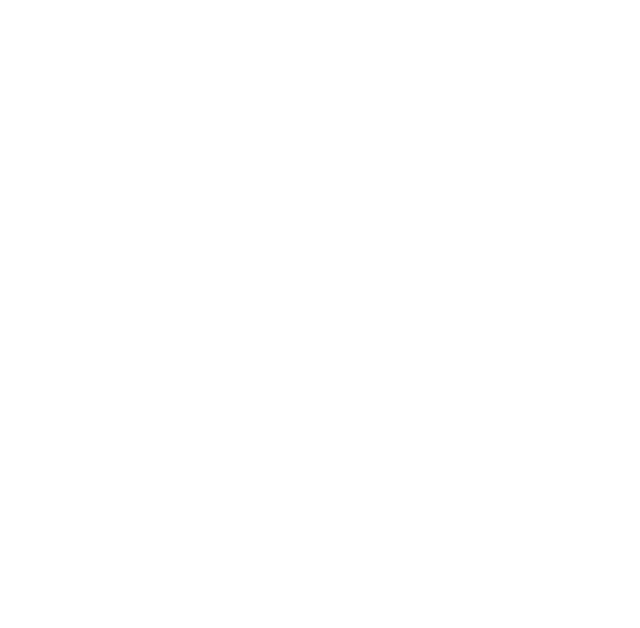
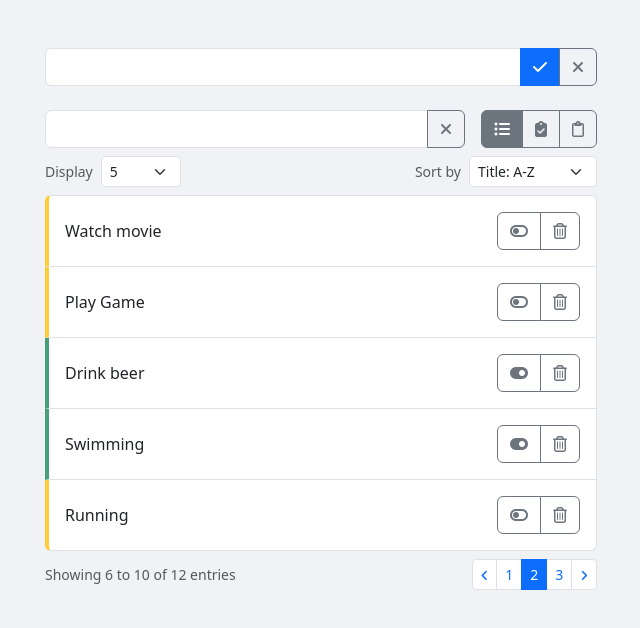
Before and after one commit to Thanatorn30/MyProject, a React (Create React App) app: page / in a window 1280 px wide. Shown: the top 628 px of the page, without its empty margins (319-959 px from the left). Built offline with nearby package versions, Linux system fonts and the light colour scheme.

Commit message:
ToDoList Template

```diff
--- a/src/App.js
+++ b/src/App.js
@@ -1,6 +1,220 @@
 
-function App() {
-  return null
-}
+    function App() {
+      return (
+        <div className="container mt-5 mb-3" style={{ maxWidth: 576 }}>
+          <div className="my-4">
+            {/* ********** ADD TODO FORM ********** */}
+            <form>
+              <div className="input-group">
+                <input type="text" className="form-control" />
+                <button className="btn btn-primary">
+                  <i className="fa-solid fa-check" />
+                </button>
+                <button className="btn btn-outline-secondary">
+                  <i className="fa-solid fa-xmark" />
+                </button>
+              </div>
+              {/* <small className="text-danger">Title is required.</small> */}
+            </form>
+            {/* ********** END ADD TODO FORM ********** */}
+          </div>
 
+          <div className="my-2 d-flex gap-3">
+            {/* ********** SEARCH TEXT ********** */}
+            <div className="input-group">
+              <input type="text" className="form-control" />
+              <button className="btn btn-outline-secondary">
+                <i className="fa-solid fa-xmark" />
+              </button>
+            </div>
+            {/* ********** END SEARCH TEXT ********** */}
+
+            {/* ********** SEARCH STATUS ********** */}
+            <div className="btn-group">
+              <input
+                type="radio"
+                className="btn-check"
+                name="status"
+                id="all"
+                defaultChecked
+              />
+              <label className="btn btn-outline-secondary" htmlFor="all">
+                <i className="fa-solid fa-list-ul" />
+              </label>
+              <input
+                type="radio"
+                className="btn-check"
+                name="status"
+                value="completed"
+                id="completed"
+              />
+              <label className="btn btn-outline-secondary" htmlFor="completed">
+                <i className="fa-solid fa-clipboard-check" />
+              </label>
+              <input
+                type="radio"
+                className="btn-check"
+                name="status"
+                value="pending"
+                id="pending"
+              />
+              <label className="btn btn-outline-secondary" htmlFor="pending">
+                <i className="fa-regular fa-clipboard" />
+              </label>
+            </div>
+            {/* ********** END SEARCH STATUS ********** */}
+          </div>
+
+          <div className="my-2 d-flex justify-content-between">
+            {/* ********** PAGE LIMIT ********** */}
+            <div className="d-flex gap-2 align-items-center">
+              <small className="text-muted">Display</small>
+              <select
+                className="form-select form-select-sm"
+                style={{ width: '5rem' }}
+              >
+                <option>5</option>
+                <option>10</option>
+                <option>25</option>
+              </select>
+            </div>
+            {/* ********** END PAGE LIMIT ********** */}
+
+            {/* ********** SORT BY ********** */}
+            <div className="d-flex gap-2 align-items-center">
+              <small className="text-muted">Sort by</small>
+              <select
+                className="form-select form-select-sm"
+                style={{ width: '8rem' }}
+              >
+                <option>Title: A-Z</option>
+                <option>Title: Z-A</option>
+              </select>
+            </div>
+            {/* ********** END SORT BY ********** */}
+          </div>
+
+          {/* ********** TODO LIST ********** */}
+          <ul className="list-group my-2">
+            {/* ********** TODO ITEM#1 ********** */}
+            <li className="list-group-item p-3 callout-warning">
+              <div className="d-flex align-items-center">
+                <span className="flex-fill" role="button">
+                  Watch movie
+                </span>
+                <div className="btn-group">
+                  <button className="btn btn-outline-secondary">
+                    <i className="fa-solid fa-toggle-off" />
+                  </button>
+                  <button className="btn btn-outline-secondary">
+                    <i className="fa-regular fa-trash-can" />
+                  </button>
+                </div>
+              </div>
+            </li>
+            {/* ********** END TODO ITEM#1 ********** */}
+
+            {/* ********** TODO ITEM#2 ********** */}
+            <li className="list-group-item p-3 callout-warning">
+              <div className="d-flex align-items-center">
+                <span className="flex-fill" role="button">
+                  Play Game
+                </span>
+                <div className="btn-group">
+                  <button className="btn btn-outline-secondary">
+                    <i className="fa-solid fa-toggle-off" />
+                  </button>
+                  <button className="btn btn-outline-secondary">
+                    <i className="fa-regular fa-trash-can" />
+                  </button>
+                </div>
+              </div>
+            </li>
+            {/* ********** END TODO ITEM#2 ********** */}
+
+            {/* ********** TODO ITEM#3 ********** */}
+            <li className="list-group-item p-3 callout-success">
+              <div className="d-flex align-items-center">
+                <span className="flex-fill" role="button">
+                  Drink beer
+                </span>
+                <div className="btn-group">
+                  <button className="btn btn-outline-secondary">
+                    <i className="fa-solid fa-toggle-on" />
+                  </button>
+                  <button className="btn btn-outline-secondary">
+                    <i className="fa-regular fa-trash-can" />
+                  </button>
+                </div>
+              </div>
+            </li>
+            {/* ********** END TODO ITEM#3 ********** */}
+
+            {/* ********** TODO ITEM#4 ********** */}
+            <li className="list-group-item p-3 callout-success">
+              <div className="d-flex align-items-center">
+                <span className="flex-fill" role="button">
+                  Swimming
+                </span>
+                <div className="btn-group">
+                  <button className="btn btn-outline-secondary">
+                    <i className="fa-solid fa-toggle-on" />
+                  </button>
+                  <button className="btn btn-outline-secondary">
+                    <i className="fa-regular fa-trash-can" />
+                  </button>
+                </div>
+              </div>
+            </li>
+            {/* ********** END TODO ITEM#4 ********** */}
+
+            {/* ********** TODO ITEM#5 ********** */}
+            <li className="list-group-item p-3 callout-warning">
+              <div className="d-flex align-items-center">
+                <span className="flex-fill" role="button">
+                  Running
+                </span>
+                <div className="btn-group">
+                  <button className="btn btn-outline-secondary">
+                    <i className="fa-solid fa-toggle-off" />
+                  </button>
+                  <button className="btn btn-outline-secondary">
+                    <i className="fa-regular fa-trash-can" />
+                  </button>
+                </div>
+              </div>
+            </li>
+            {/* ********** END TODO ITEM#5 ********** */}
+          </ul>
+          {/* ********** END TODO LIST ********** */}
+
+          <div className="my-2 d-flex justify-content-between align-items-center">
+            <small className="text-muted">Showing 6 to 10 of 12 entries</small>
+            {/* ********** PAGINATION ********** */}
+            <ul className="pagination pagination-sm mb-0">
+              <li className="page-item">
+                <button className="page-link">
+                  <i className="fa-solid fa-angle-left small" />
+                </button>
+              </li>
+              <li className="page-item">
+                <button className="page-link">1</button>
+              </li>
+              <li className="page-item active">
+                <button className="page-link">2</button>
+              </li>
+              <li className="page-item">
+                <button className="page-link">3</button>
+              </li>
+              <li className="page-item">
+                <button className="page-link">
+                  <i className="fa-solid fa-angle-right small" />
+                </button>
+              </li>
+            </ul>
+            {/* ********** END PAGINATION ********** */}
+          </div>
+        </div>
+      );
+    }
 export default App;
--- a/src/index.css
+++ b/src/index.css
@@ -1,13 +1,15 @@
-body {
-  margin: 0;
-  font-family: -apple-system, BlinkMacSystemFont, 'Segoe UI', 'Roboto', 'Oxygen',
-    'Ubuntu', 'Cantarell', 'Fira Sans', 'Droid Sans', 'Helvetica Neue',
-    sans-serif;
-  -webkit-font-smoothing: antialiased;
-  -moz-osx-font-smoothing: grayscale;
-}
-
 code {
   font-family: source-code-pro, Menlo, Monaco, Consolas, 'Courier New',
     monospace;
 }
+body {
+  background-color: #f0f2f5;
+}
+
+.callout-warning {
+  border-left: 0.25rem solid rgba(255, 193, 7, 0.8);
+}
+
+.callout-success {
+  border-left: 0.25rem solid rgba(25, 135, 84, 0.8);
+}
--- a/src/index.js
+++ b/src/index.js
@@ -12,9 +12,7 @@ import reportWebVitals from './reportWebVitals';
 const root = ReactDOM.createRoot(document.getElementById('root'));
 root.render(
   <React.StrictMode>
-
       <App />
-
   </React.StrictMode>
 );
 
```
